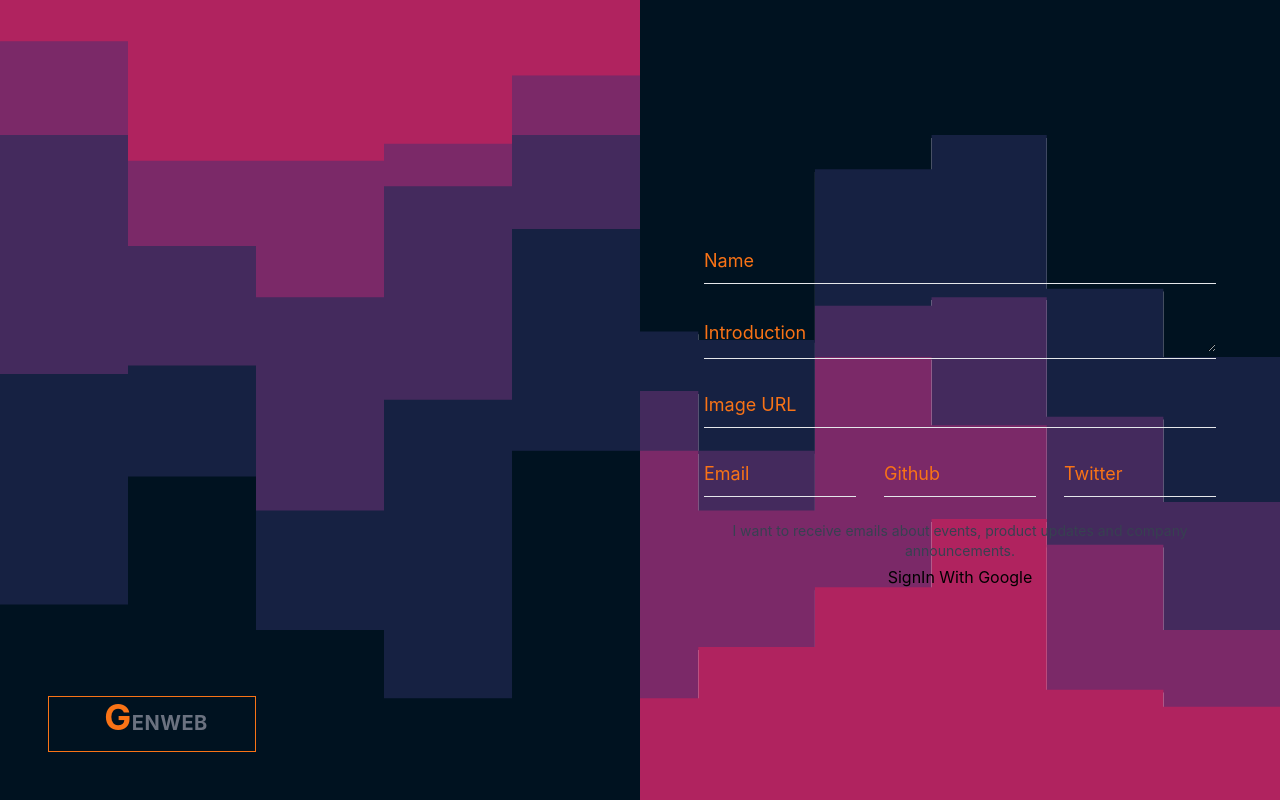
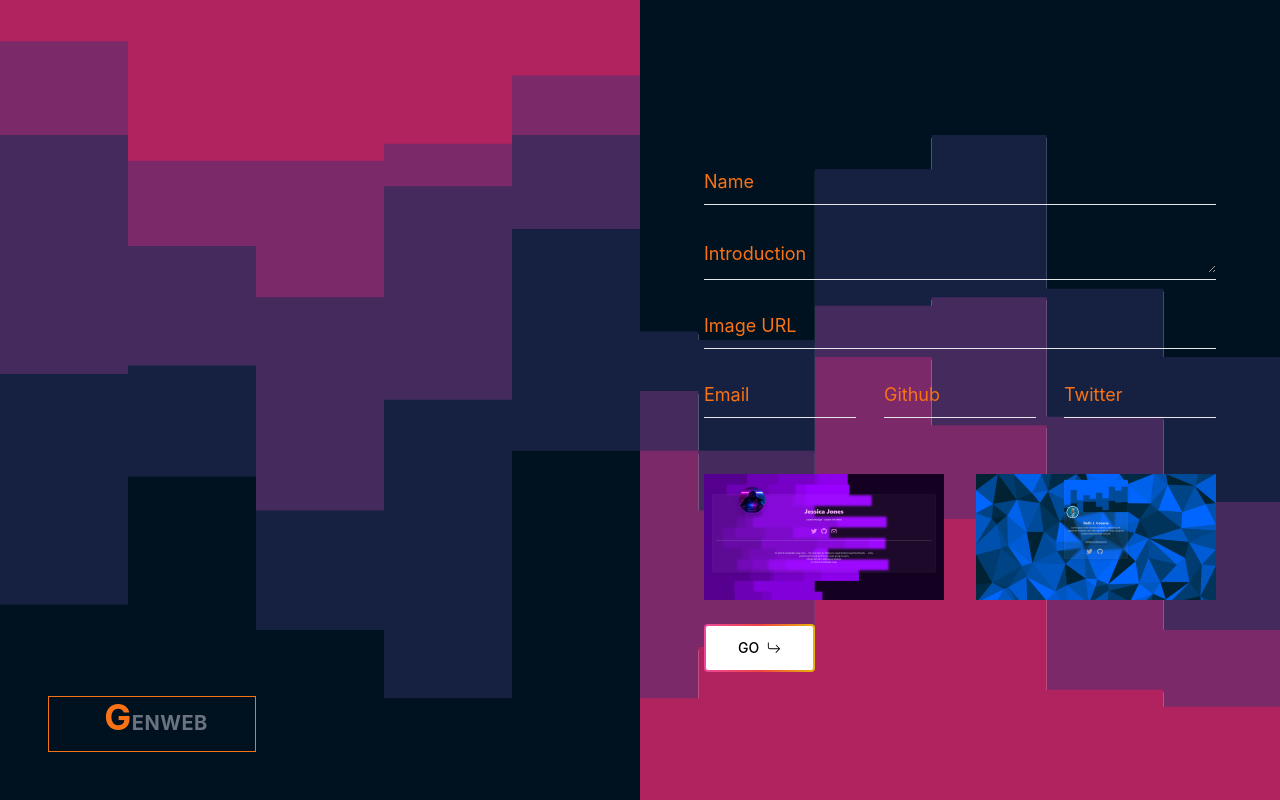
Before and after one commit to FAForhad/GenWeb, a React (Create React App) app: page /home in a window 1280 px wide. Built offline with nearby package versions, Linux system fonts and the light colour scheme.

Commit message:
home_form_update

```diff
--- a/src/Components/Pages/Home/Home.js
+++ b/src/Components/Pages/Home/Home.js
@@ -1,8 +1,16 @@
-import React from "react";
+import React, { useState } from "react";
 import { Link } from "react-router-dom";
+import { BsArrowReturnRight } from "react-icons/bs";
+import t1 from "../../../t1.png";
+import t2 from "../../../t2.png";
 import "./Home.css";
 
 const Home = () => {
+  const { template, setTemplate } = useState(false);
+  console.log(template);
+  const handleImageClick = () => {
+    setTemplate(!template);
+  };
   return (
     <div>
       <section className="bgc">
@@ -149,22 +157,30 @@ const Home = () => {
                 </div>
 
                 <div className="col-span-6">
-                  <label for="MarketingAccept" className="flex gap-4">
-                    <span className="text-sm text-gray-700">
-                      I want to receive emails about events, product updates and company
-                      announcements.
+                  <div>
+                    <div className="grid sm:grid-cols-2 md:grid-cols-2 lg:grid-cols-2 xl:grid-cols-2 lg:gap-8 gap-6 lg:mt-8 md:mt-6 mt-4">
+                      <img onClick={handleImageClick} src={t1} className="w-full" alt="kitchen" />
+                      <img
+                        onClick={() => handleImageClick}
+                        src={t2}
+                        className="w-full"
+                        alt="sitting room"
+                      />
+                    </div>
+                  </div>
+                </div>
+                <div>
+                  <Link
+                    to={template || true ? "/template1" : "/template2"}
+                    class="inline-block rounded bg-gradient-to-r from-pink-500 via-red-500 to-yellow-500 p-[2px] hover:text-white focus:outline-none focus:ring active:text-opacity-75"
+                    href="/download"
+                  >
+                    <span class="rounded-sm bg-white px-8 py-3 text-sm font-medium hover:bg-transparent flex items-center gap-2">
+                      GO<BsArrowReturnRight></BsArrowReturnRight>
                     </span>
-                  </label>
+                  </Link>
                 </div>
               </form>
-              <button>
-                <div onClick={"handleGoogleLogin"}>
-                  <span className="text-black flex items-center gap-2 p-1">
-                    {" "}
-                    SignIn With Google{" "}
-                  </span>
-                </div>
-              </button>
             </div>
           </main>
         </div>
```
Also changed, not shown: src/t1.png (added), src/t2.png (added).
